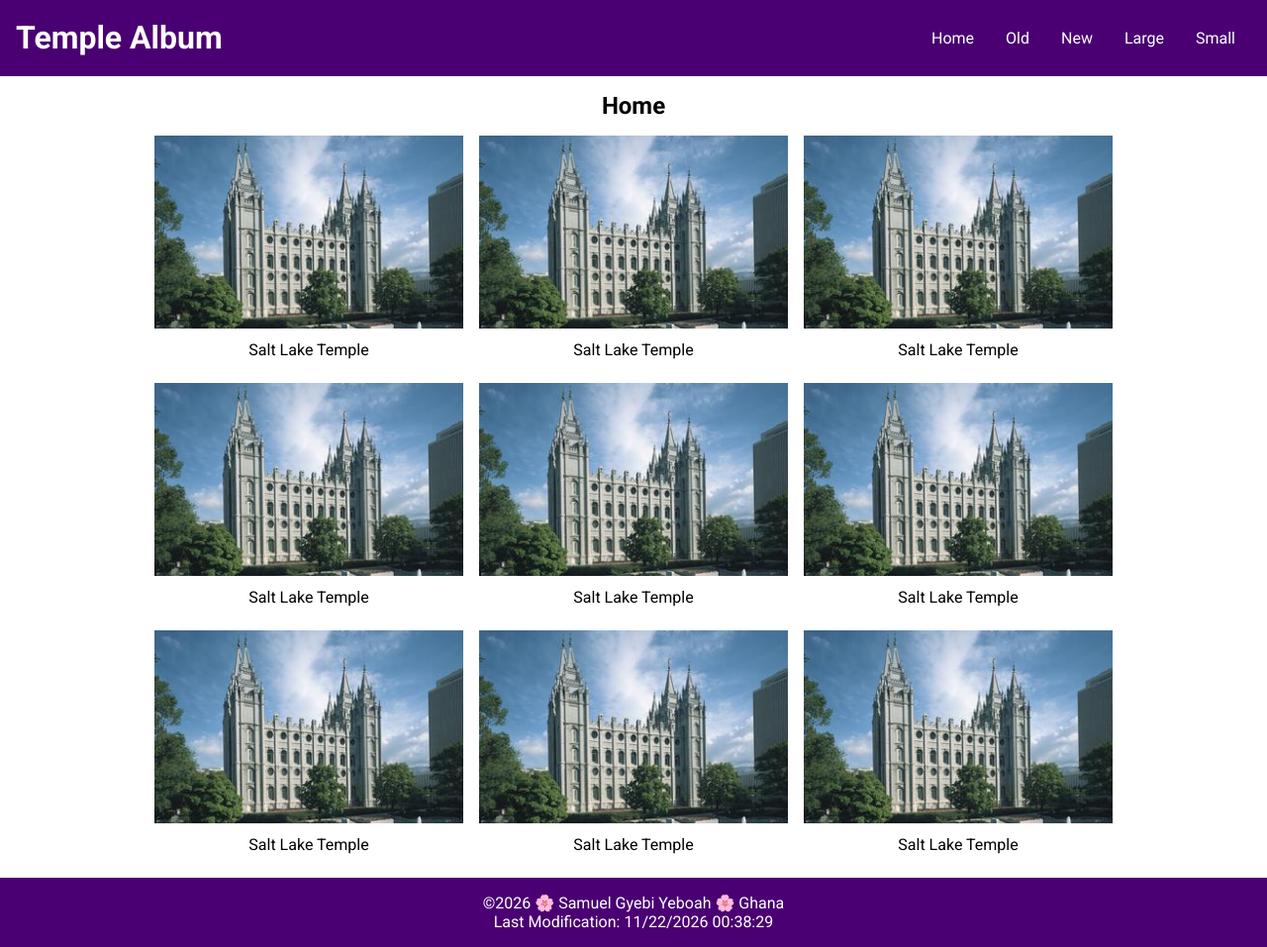
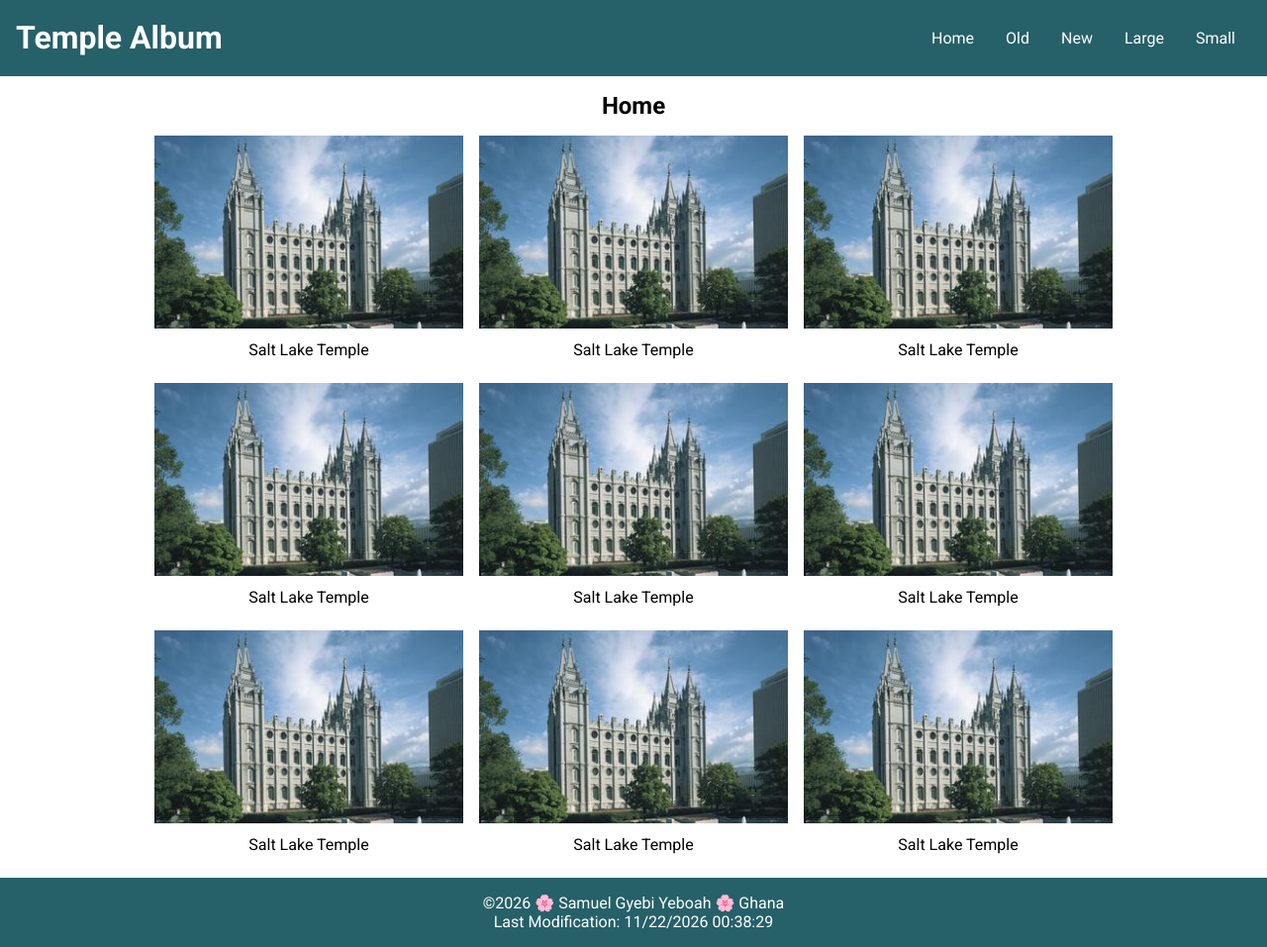
Before and after one commit to jhunearh/wdd131, a plain HTML site: page temples.html in a window 1280 px wide. Shown: the whole page at 99% size. Drawn offline with Linux system fonts and the light colour scheme.

Commit message:
changed colors

```diff
--- a/styles/place.css
+++ b/styles/place.css
@@ -1,5 +1,5 @@
 :root {
-    --primary-color: #ce1126;
+    --primary-color: rgb(38, 96, 104);
     --secondary-color: #fcd116;
     --accent-color: #006b3f;
     --light-color: #ffffff;
--- a/styles/temples.css
+++ b/styles/temples.css
@@ -2,7 +2,7 @@
 body { font-family: 'Roboto', sans-serif; }
 
 header {
-  background-color: #4a0072;
+  background-color: rgb(38, 96, 104);
   color: white;
   display: flex;
   justify-content: space-between;
@@ -49,7 +49,7 @@ figure img { width: 100%; height: auto; }
 figcaption { padding: 0.5rem; }
 
 footer {
-  background-color: #4a0072;
+  background-color: rgb(38, 96, 104);
   color: white;
   text-align: center;
   padding: 1rem;
```
